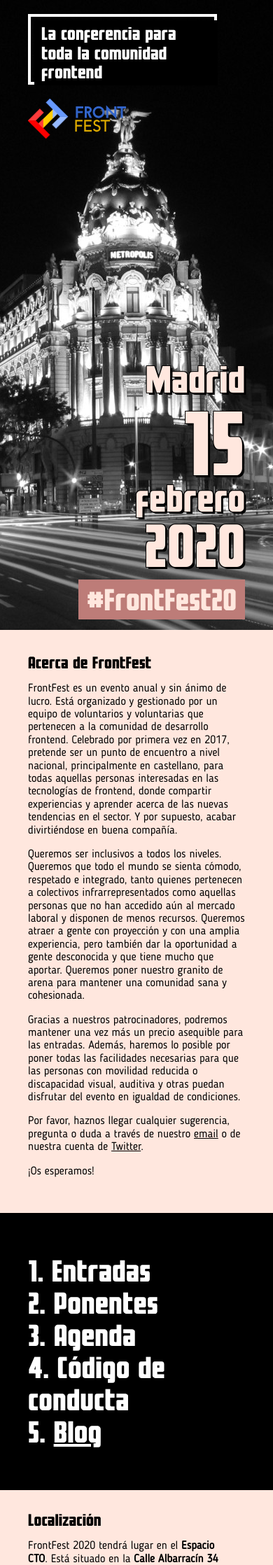
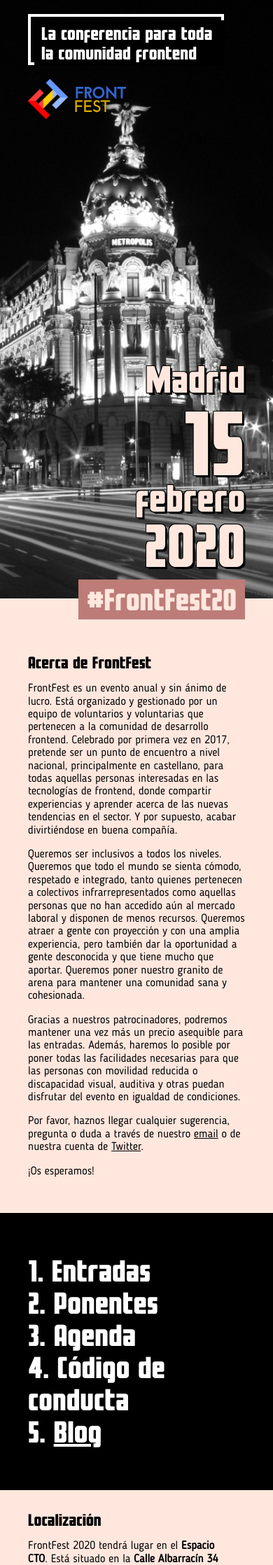
Before and after one commit to frontfest/beta, a Jekyll site: the page built from index.html, in a window 390 px wide. Shown: the top 2236 px of the page at 70% size. Built offline with Jekyll 4.4.1, drawn with Linux system fonts in a browser that asks for light colours.

Commit message:
Fix responsive

```diff
--- a/assets/css/main.css
+++ b/assets/css/main.css
@@ -116,12 +116,19 @@
     color: white;
     background-image: url('../img/calleAlcalaBW.jpg');
     background-repeat: no-repeat;
-    background-position: center center;
-    background-size: cover;
+    background-position: top center;
+    background-size: auto 95%;
     background-color: var(--primary-color);
     display: flex;
     flex-direction: column;
     justify-content: space-between;
+}
+
+@media (min-width: 48em) {
+    .big-intro {
+        background-position: center center;
+        background-size: cover;
+    }
 }
 
 .big-intro-inside-top {
@@ -149,7 +156,7 @@
     font-family: var(--title-font);
     font-weight: normal;
     font-size: 2.4rem;
-    width: 27rem;
+    width: 28rem;
     border: 4px solid white;
 }
 
```
